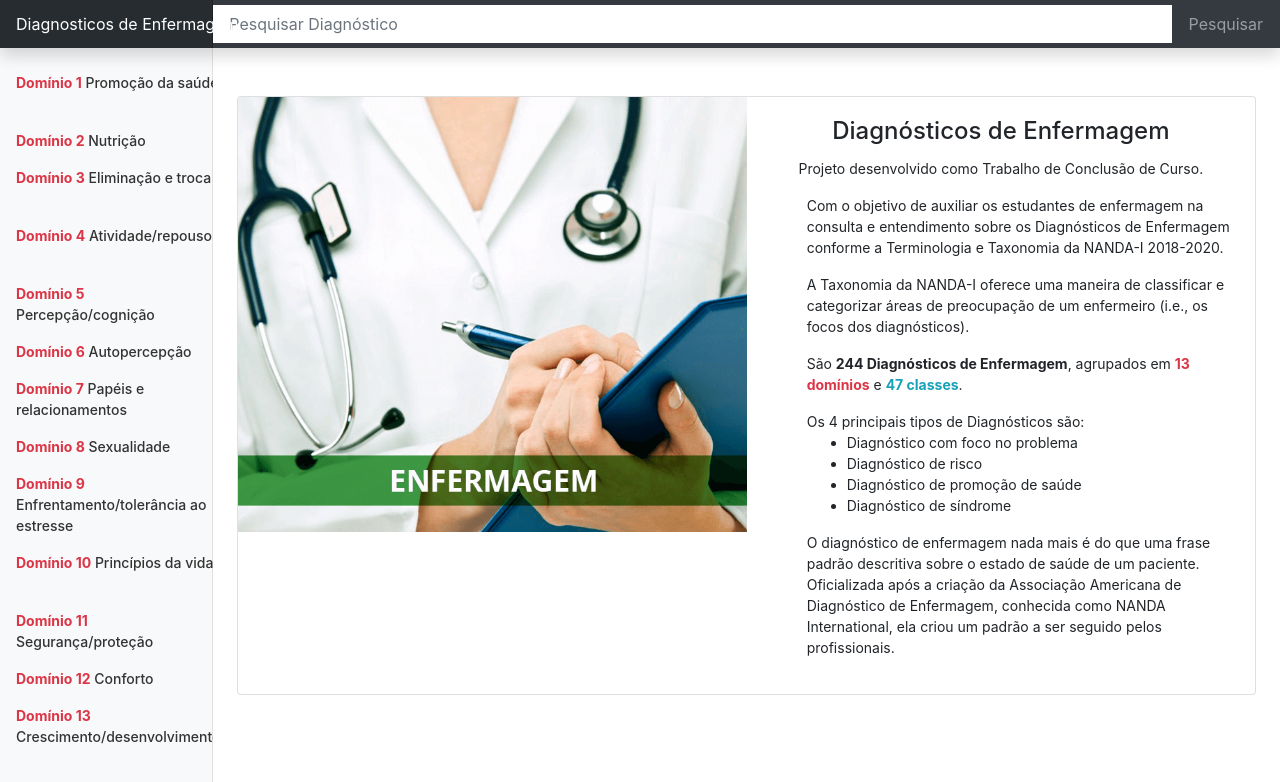
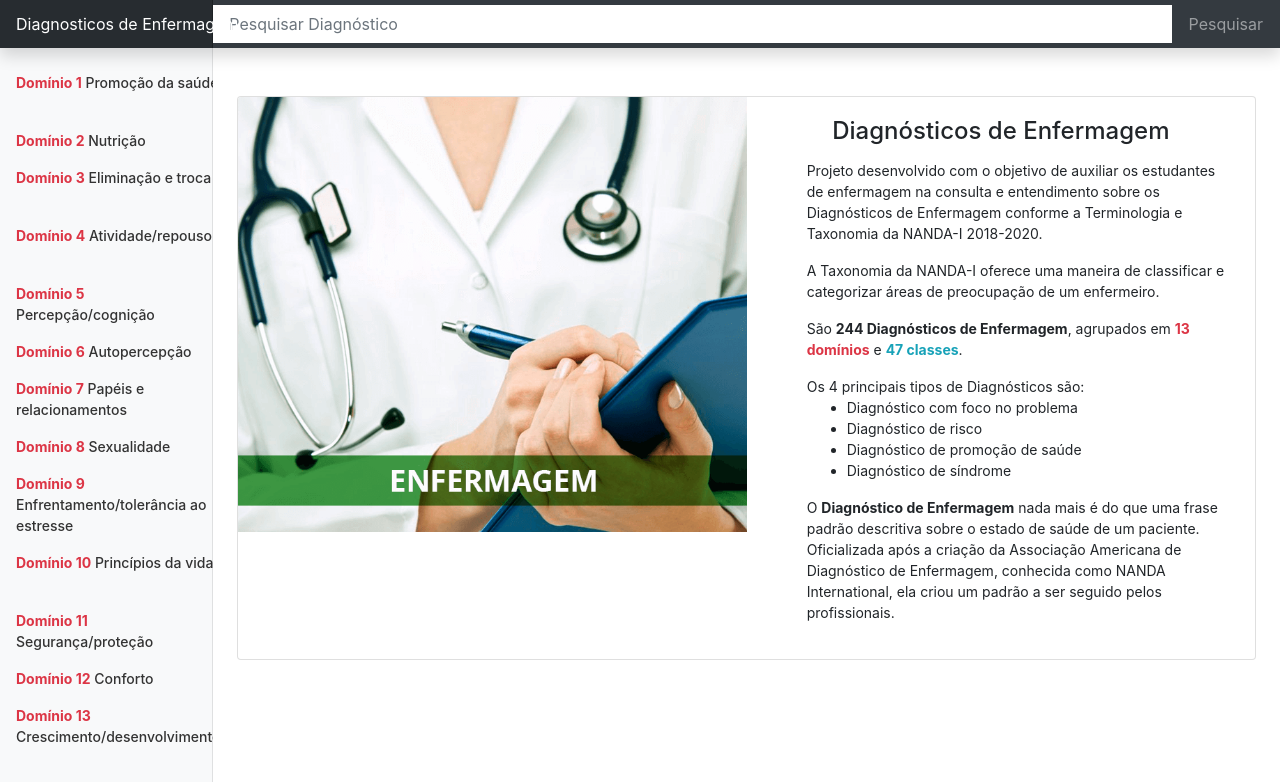
Before and after one commit to JefersonGarcia2018/projeto-nanda, a Vue app: page / in a window 1280 px wide. Shown: the top 782 px of the page. Built offline with nearby package versions, Linux system fonts and the light colour scheme.

Commit message:
Realizada uma alteracao basica.

```diff
--- a/src/components/ConteudoCentral.vue
+++ b/src/components/ConteudoCentral.vue
@@ -19,7 +19,7 @@
             </b-card-header>
             <b-collapse :id="`accordion-${index1}`" accordion="my-accordion" role="tabpanel">
               <b-card-body>
-                <p><strong>Termos Diagnósticos:</strong></p>
+                <p><strong>Títulos dos Diagnósticos:</strong></p>
 
                 <!-- v-for em [classe.diagnosticos] para gerar os Buttons-Modal e os seus respectivos Modais -->
                 <b-card-text v-for="(diagnostico, index2) in classe.diagnosticos" :key="diagnostico.id">
--- a/src/views/HomeView.vue
+++ b/src/views/HomeView.vue
@@ -4,7 +4,7 @@
     <div class="row mt-5">
       <div class="col">
         <div>
-          <b-card no-body class="overflow-hidden" style="max-width: 1060px;">
+          <b-card no-body class="overflow-hidden" style="max-width: 1500px;">
             <b-row no-gutters>
               <b-col md="6">
                 <b-card-img src="/assets/enfermagem.png" alt="Image" class="rounded-0"></b-card-img>
@@ -12,11 +12,9 @@
               <b-col md="6">
                 <b-card-body title="Diagnósticos de Enfermagem">
                   <b-card-text>
-                   <p>Projeto desenvolvido como Trabalho de Conclusão de Curso.</p>
-
                    <dir class="text-left">
-                    <p>Com o objetivo de auxiliar os estudantes de enfermagem na consulta e entendimento sobre os Diagnósticos de Enfermagem conforme a Terminologia e Taxonomia da NANDA-I 2018-2020.</p>
-                    <p>A Taxonomia da NANDA-I oferece uma maneira de classificar e categorizar áreas de preocupação de um enfermeiro (i.e., os focos dos diagnósticos).</p>
+                    <p>Projeto desenvolvido com o objetivo de auxiliar os estudantes de enfermagem na consulta e entendimento sobre os Diagnósticos de Enfermagem conforme a Terminologia e Taxonomia da NANDA-I 2018-2020.</p>
+                    <p>A Taxonomia da NANDA-I oferece uma maneira de classificar e categorizar áreas de preocupação de um enfermeiro.</p>
                     <p>São <strong>244 Diagnósticos de Enfermagem</strong>, agrupados em <strong class="text-danger">13 domínios</strong> e <strong class="text-info">47 classes</strong>.</p>
                     Os 4 principais tipos de Diagnósticos são:
                     <ul>
@@ -26,7 +24,7 @@
                       <li>Diagnóstico de síndrome</li>
                     </ul>
                     <p>
-                      O diagnóstico de enfermagem nada mais é do que uma frase padrão descritiva sobre o estado de saúde de um paciente. Oficializada após a criação da Associação Americana de Diagnóstico de Enfermagem, conhecida como NANDA International, ela criou um padrão a ser seguido pelos profissionais.
+                      O <strong>Diagnóstico de Enfermagem</strong> nada mais é do que uma frase padrão descritiva sobre o estado de saúde de um paciente. Oficializada após a criação da Associação Americana de Diagnóstico de Enfermagem, conhecida como NANDA International, ela criou um padrão a ser seguido pelos profissionais.
                     </p>
                    </dir>
                   </b-card-text>
```
